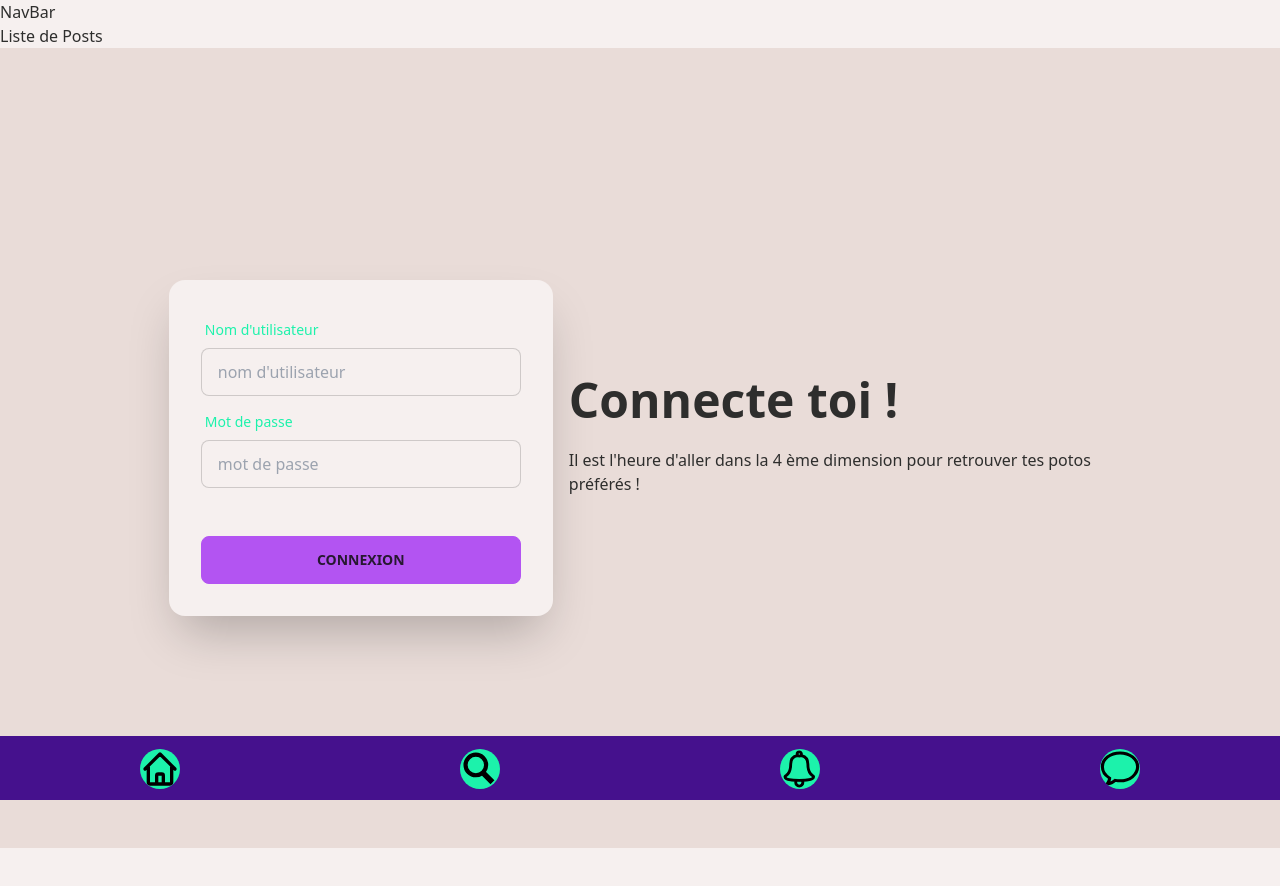
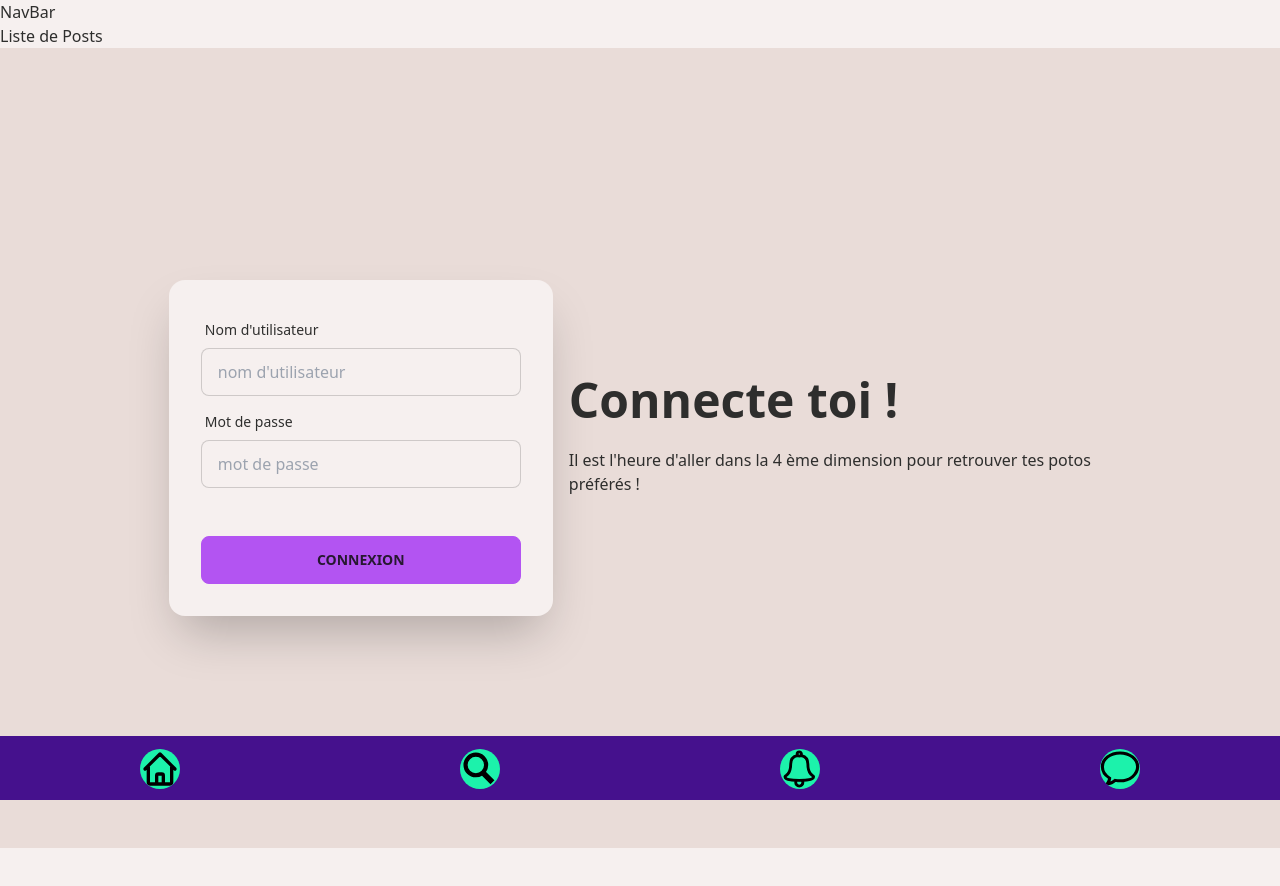
Before and after one commit to DavidDcl/TimeHub-Project, a React (Vite) app in the folder frontend/: page / in a window 1280 px wide. Shown: the top 886 px of the page. Built offline with nearby package versions, Linux system fonts and the light colour scheme.

Commit message:
fixing white colors

```diff
--- a/frontend/src/pages/Home.jsx
+++ b/frontend/src/pages/Home.jsx
@@ -24,26 +24,26 @@ const Home = () => {
               <div className="card-body">
                 <div className="form-control">
                   <label className="label">
-                    <span className="label-text text-secondary">
+                    <span className="label-text dark:text-secondary">
                       Nom d'utilisateur
                     </span>
                   </label>
                   <input
                     type="text"
                     placeholder="nom d'utilisateur"
-                    className="input input-bordered text-secondary"
+                    className="input input-bordered dark:text-secondary"
                   />
                 </div>
                 <div className="form-control">
                   <label className="label">
-                    <span className="label-text text-secondary">
+                    <span className="label-text dark:text-secondary">
                       Mot de passe
                     </span>
                   </label>
                   <input
                     type="password"
                     placeholder="mot de passe"
-                    className="input input-bordered text-secondary"
+                    className="input input-bordered dark:text-secondary"
                   />
                   <label className="label"></label>
                 </div>
```
